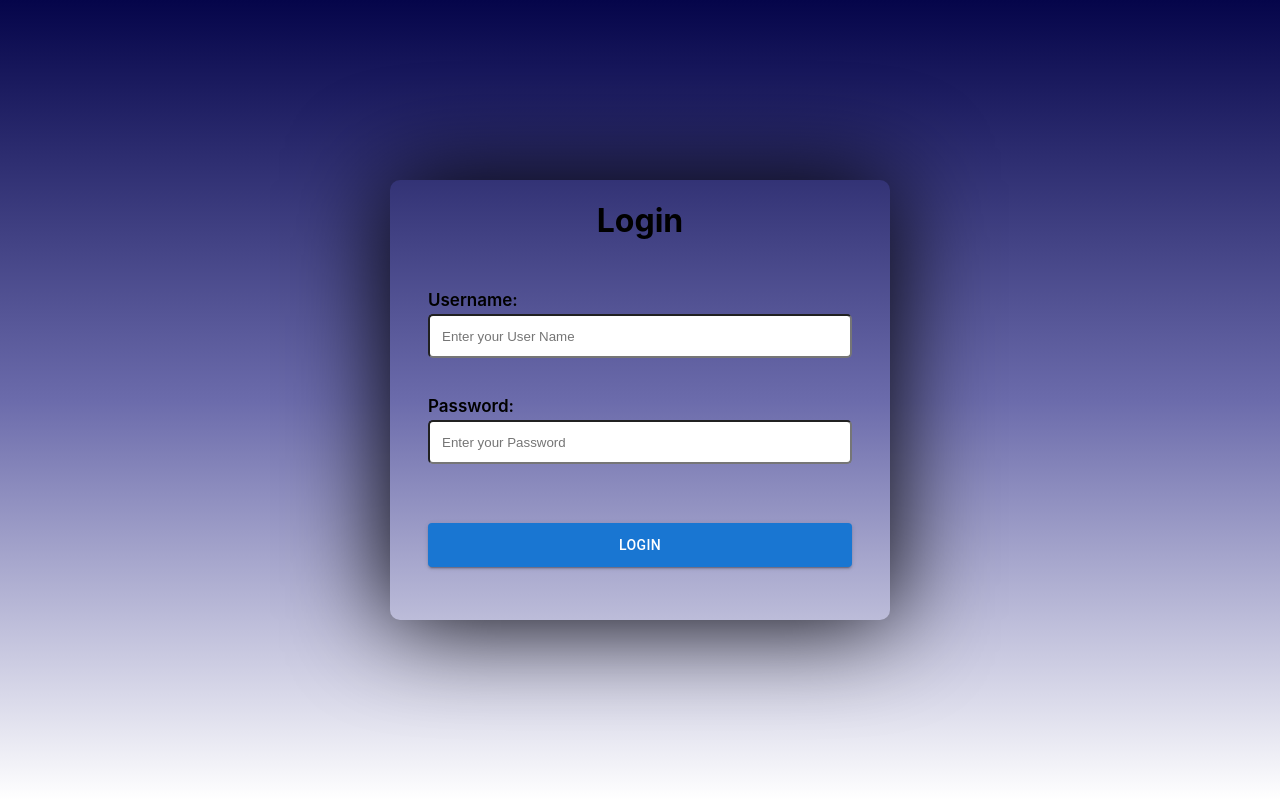
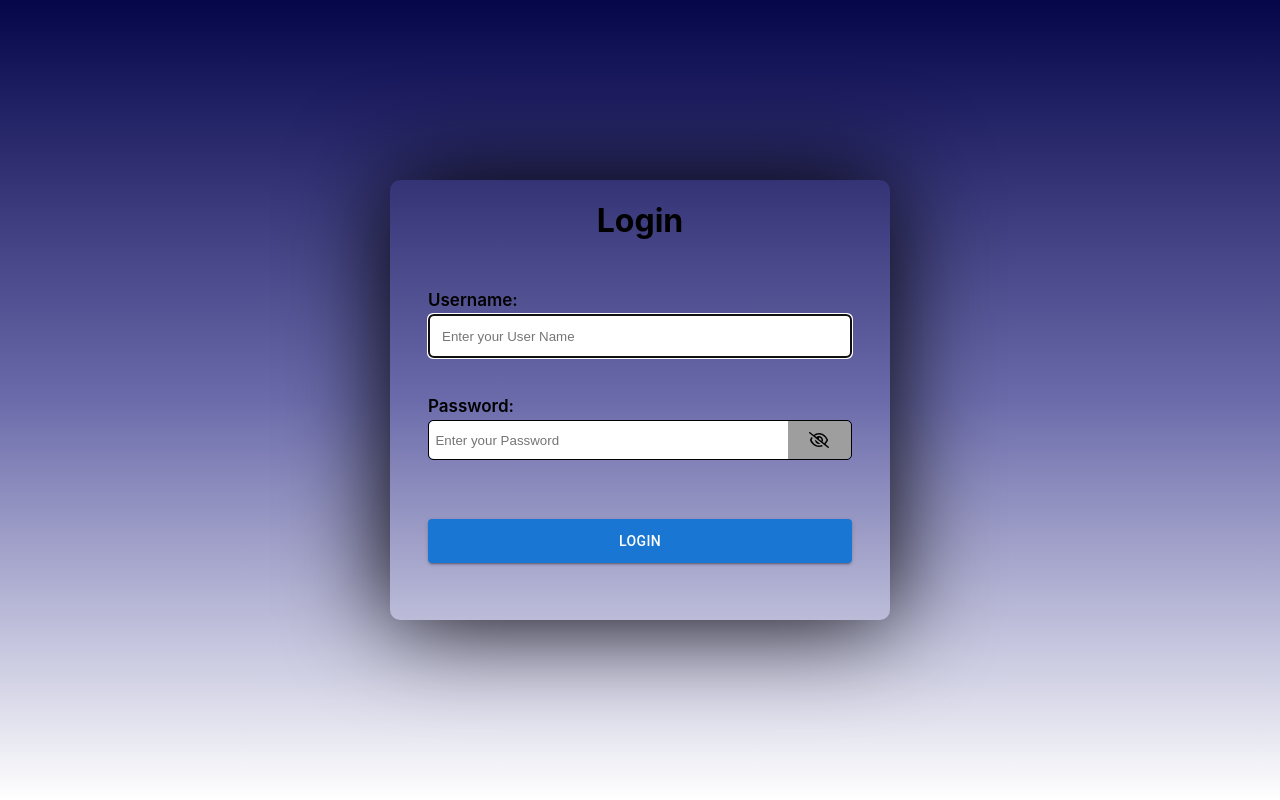
Before and after one commit to suneelfm/NextProject, a Next.js app: page /auth/login in a window 1280 px wide. Built offline with nearby package versions, Linux system fonts and the light colour scheme; no server answers; sample sign-in values are in the browser's storage.

Commit message:
Added hide and show to password field and added aout focus on load

```diff
--- a/pages/auth/login.js
+++ b/pages/auth/login.js
@@ -1,14 +1,24 @@
 import { Button, Grid } from "@mui/material";
 import { signIn } from "next-auth/react";
 import { useRouter } from "next/router";
-import { useState } from "react";
+import { useEffect, useRef, useState } from "react";
 import styles from "../../styles/Login.module.css";
+import componentStyles from "../../styles/Components.module.css";
+import { FontAwesomeIcon } from "@fortawesome/react-fontawesome";
+import { faEye, faEyeSlash } from "@fortawesome/free-regular-svg-icons";
 
 export default function Login() {
   const [userName, setuserName] = useState("");
   const [password, setpassword] = useState("");
+  const [showPassowrd, setshowPassowrd] = useState(false);
   const [error, setError] = useState("");
+
+  const username = useRef();
   const router = useRouter();
+
+  useEffect(() => {
+    username.current.focus();
+  }, []);
 
   const handleSubmit = async (e) => {
     e.preventDefault();
@@ -47,6 +57,7 @@ export default function Login() {
           className={styles.filedContainer}
         >
           <input
+            ref={username}
             type={"text"}
             value={userName}
             placeholder="Enter your User Name"
@@ -60,13 +71,47 @@ export default function Login() {
           justifyContent={"center"}
           className={styles.filedContainer}
         >
-          <input
-            type={"password"}
-            value={password}
-            placeholder="Enter your Password"
-            className={styles.inputField}
-            onChange={(e) => setpassword(e.target.value)}
-          />
+          <Grid className={styles.passwordField} sx={{ width: "100%" }}>
+            <input
+              type={showPassowrd ? "text" : "password"}
+              value={password}
+              placeholder="Enter your Password"
+              className={styles.passwordInput}
+              onChange={(e) => setpassword(e.target.value)}
+            />
+            <Grid
+              className={styles.passwordFieldAppend}
+              onClick={() => setshowPassowrd(!showPassowrd)}
+            >
+              {showPassowrd ? (
+                <span
+                  className="input-group-text"
+                  style={{
+                    width: "50px",
+                    display: "flex",
+                    justifyContent: "center",
+                    cursor: "pointer",
+                  }}
+                >
+                  <FontAwesomeIcon icon={faEye} />
+                </span>
+              ) : (
+                <span
+                  className="input-group-text"
+                  style={{
+                    width: "50px",
+                    textAlign: "center",
+                    display: "flex",
+                    justifyContent: "center",
+                    cursor: "pointer",
+                  }}
+                >
+                  <FontAwesomeIcon icon={faEyeSlash} />
+                  <i className="fas fa-microphone-slash" />
+                </span>
+              )}
+            </Grid>
+          </Grid>
         </Grid>
         <Grid
           container
--- a/styles/Login.module.css
+++ b/styles/Login.module.css
@@ -30,6 +30,39 @@
   margin: 0.5vmin 0;
 }
 
+.passwordField {
+  position: relative;
+  height: calc(20px + 2.5vmin);
+  border-radius: 5px;
+  border: 1px solid;
+  margin: 0.5vmin 0;
+}
+
+.passwordInput {
+  position: absolute;
+  top: 0;
+  left: 0;
+  bottom: 0;
+  width: 85%;
+  border: none;
+  border-radius: 5px 0 0 5px;
+  padding: 0.5vw;
+  outline: none;
+}
+
+.passwordFieldAppend {
+  position: absolute;
+  top: 0;
+  right: 0;
+  bottom: 0;
+  background-color: rgb(159, 158, 158);
+  width: 15%;
+  display: inline-flex;
+  justify-content: center;
+  align-items: center;
+  border-radius: 0 5px 5px 0;
+}
+
 .errorContainer {
   font-size: calc(5px + 1vmin);
   color: red;
```
